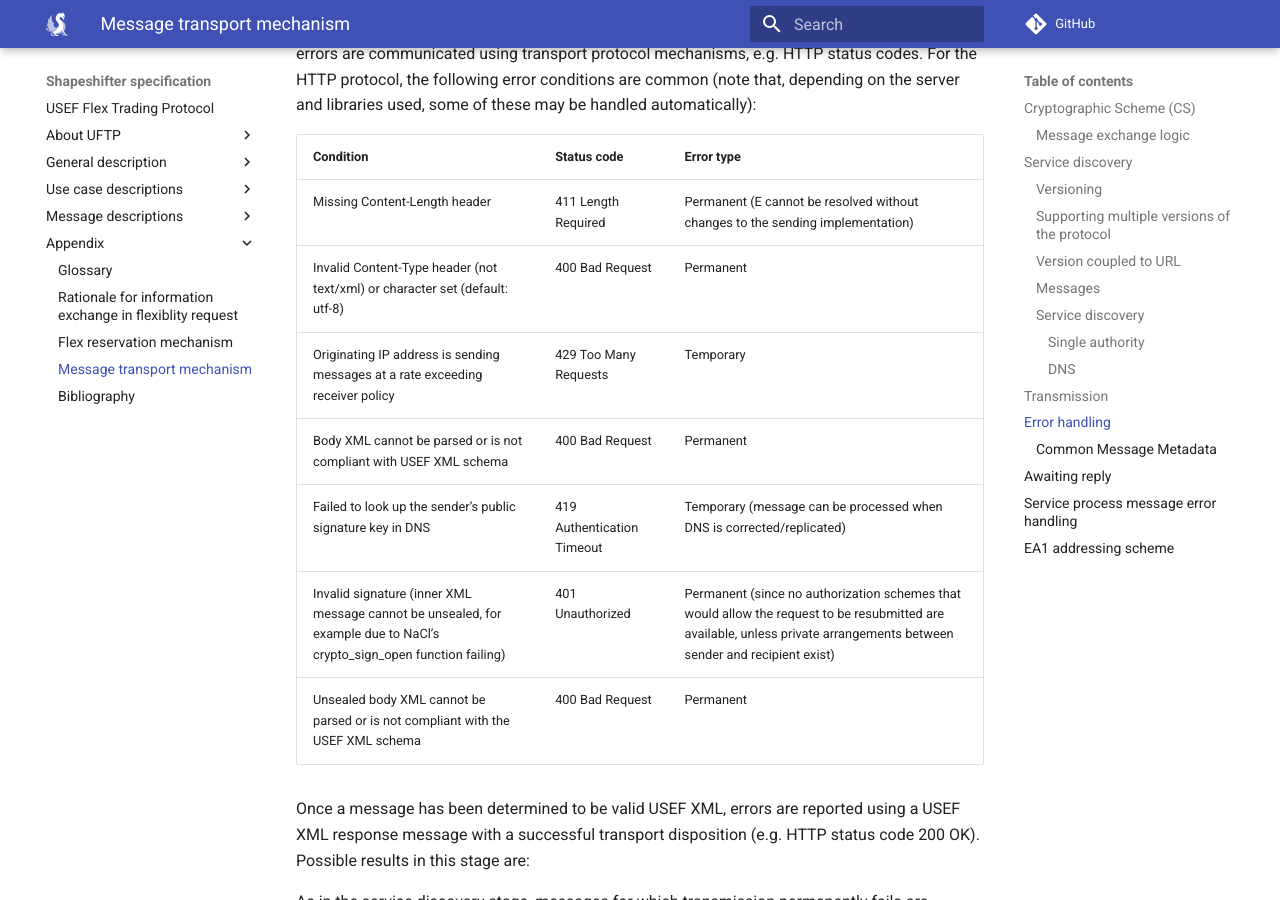
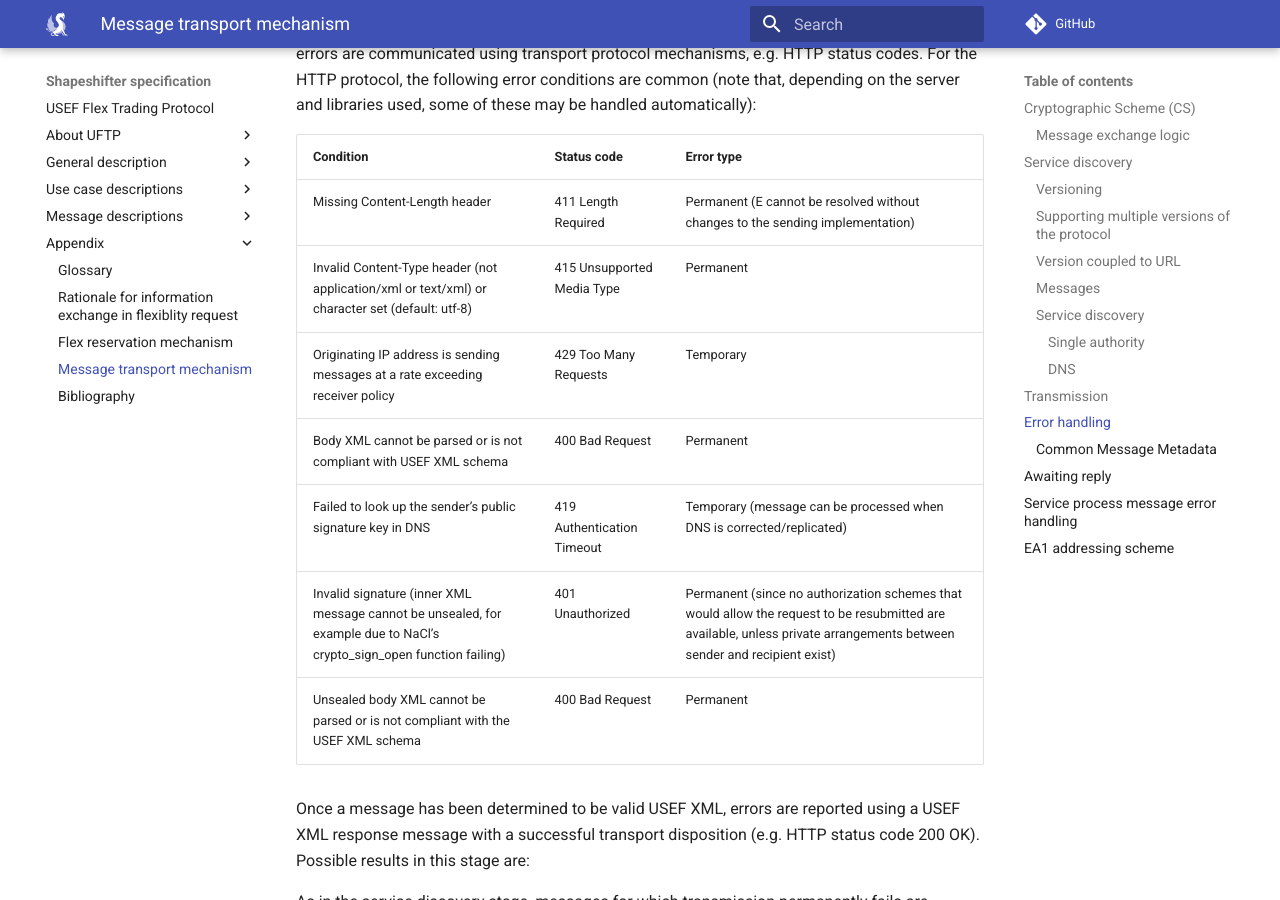
Before and after one commit to shapeshifter/shapeshifter-specification, an MkDocs documentation site: the page built from docs/appendix/message-transport-mechanism.md, in a window 1280 px wide and 900 px high, scrolled down 4702 px. Built offline with MkDocs 1.6.1 and Material for MkDocs 9.7.7, drawn with Linux system fonts in a browser that asks for light colours; comment, search, counter and statistics services are not loaded; the version menu is left out.

Commit message:
Modified HTTP response for Invalid Content-Type Header

```diff
--- a/docs/appendix/message-transport-mechanism.md
+++ b/docs/appendix/message-transport-mechanism.md
@@ -169,7 +169,7 @@ For the HTTP protocol, the following error conditions are common (note that, dep
 | Condition                                                                                                             | Status code                | Error type                                                                                                                                                              |
 |-----------------------------------------------------------------------------------------------------------------------|----------------------------|-------------------------------------------------------------------------------------------------------------------------------------------------------------------------|
 | Missing Content-Length header                                                                                         | 411 Length Required        | Permanent (E cannot be resolved without changes to the sending implementation)                                                                                          |
-| Invalid Content-Type header (not text/xml) or character set (default: utf-8)                                          | 400 Bad Request            | Permanent                                                                                                                                                               |
+| Invalid Content-Type header (not application/xml or text/xml) or character set (default: utf-8)                                          |  415 Unsupported Media Type            | Permanent                                                                                                                                                               |
 | Originating IP address is sending messages at a rate exceeding receiver policy                                        | 429 Too Many Requests      | Temporary                                                                                                                                                               |
 | Body XML cannot be parsed or is not compliant with USEF XML schema                                                    | 400 Bad Request            | Permanent                                                                                                                                                               |
 | Failed to look up the sender’s public signature key in DNS                                                            | 419 Authentication Timeout | Temporary (message can be processed when DNS is corrected/replicated)                                                                                                   |
```
